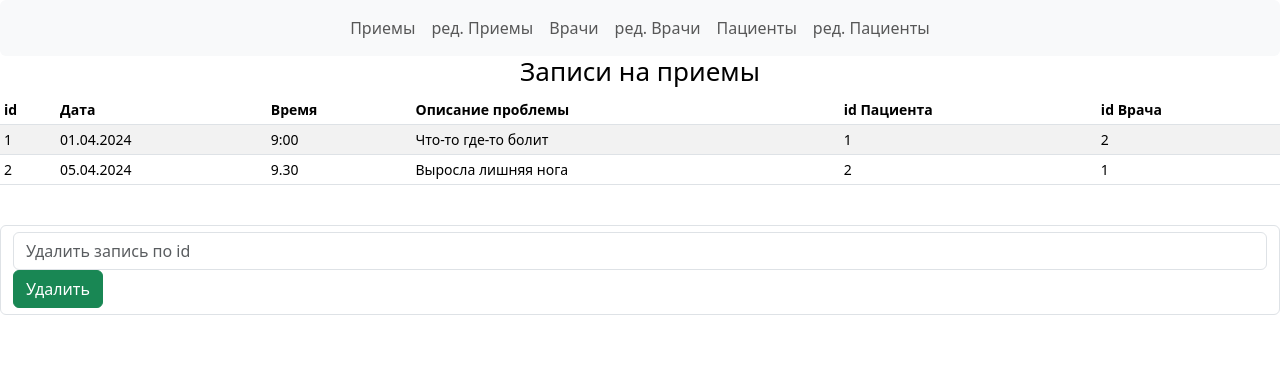
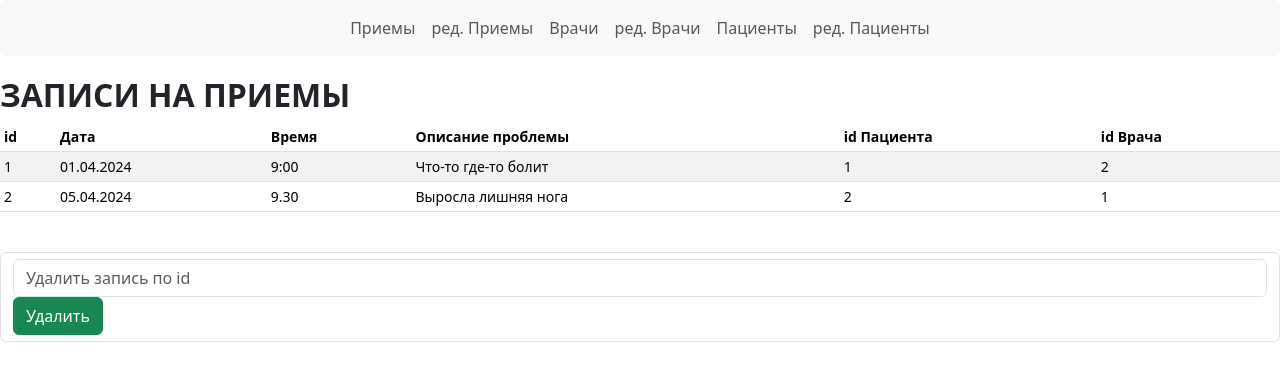
Before and after one commit to IrinaBezmaternykh/The-registry-of-the-polyclinic, a Flask app: page / in a window 1280 px wide. Shown: the top 381 px of the page. Run offline with Flask 3, Linux system fonts and the light colour scheme; data comes from the database, SQL or seed files in the repository.

Commit message:
Update main.css

```diff
--- a/static/css/main.css
+++ b/static/css/main.css
@@ -1,11 +1,15 @@
 .bd-title {
-    --bs-heading-color: var(--bs-emphasis-color);
-    font-size: 26px;
+    --bs-heading-color: var(--bs-success-color);
+    font-size: 32px;
+    font-weight: bold;
+    text-transform: uppercase;
 }
 
 .mt-0 {
-    margin-top: 0 !important;
+    margin-top: 20px !important;
 }
+
 .h1, h1 {
-    text-align: center;
+    text-align: left;
+    color: var(--bs-primary-color);
 }
```
